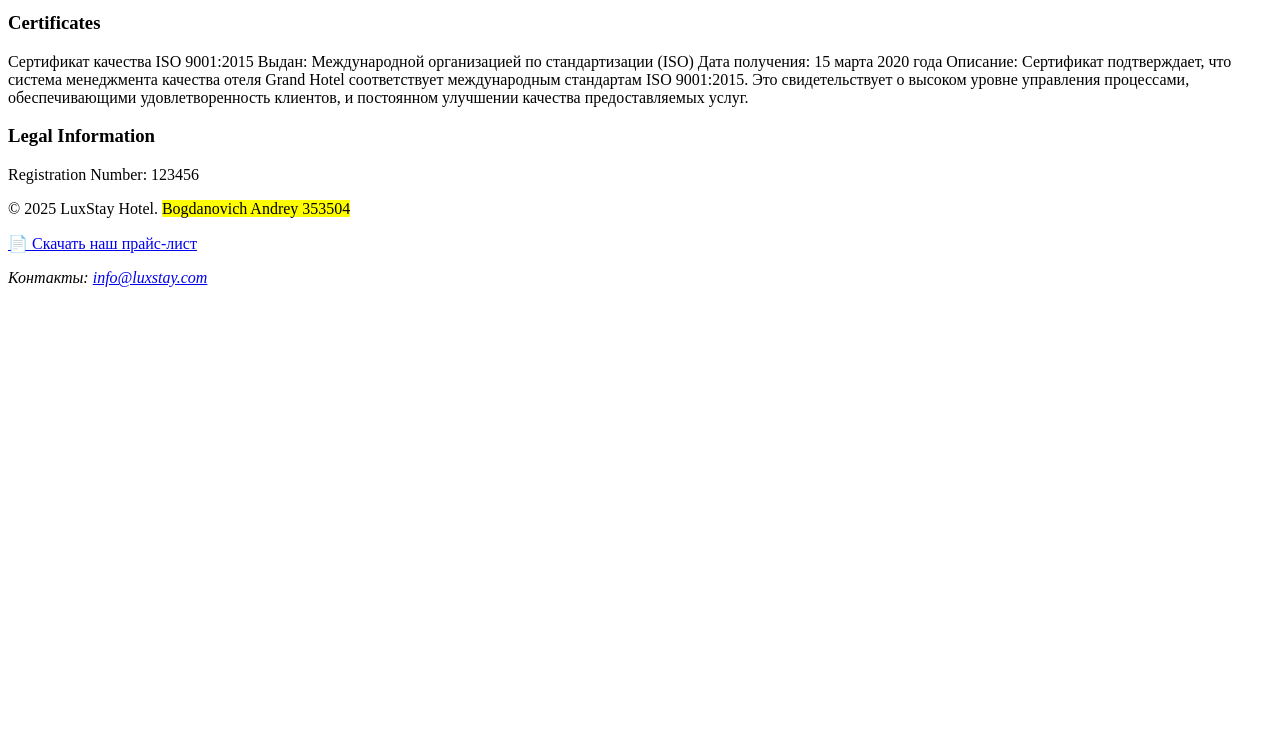
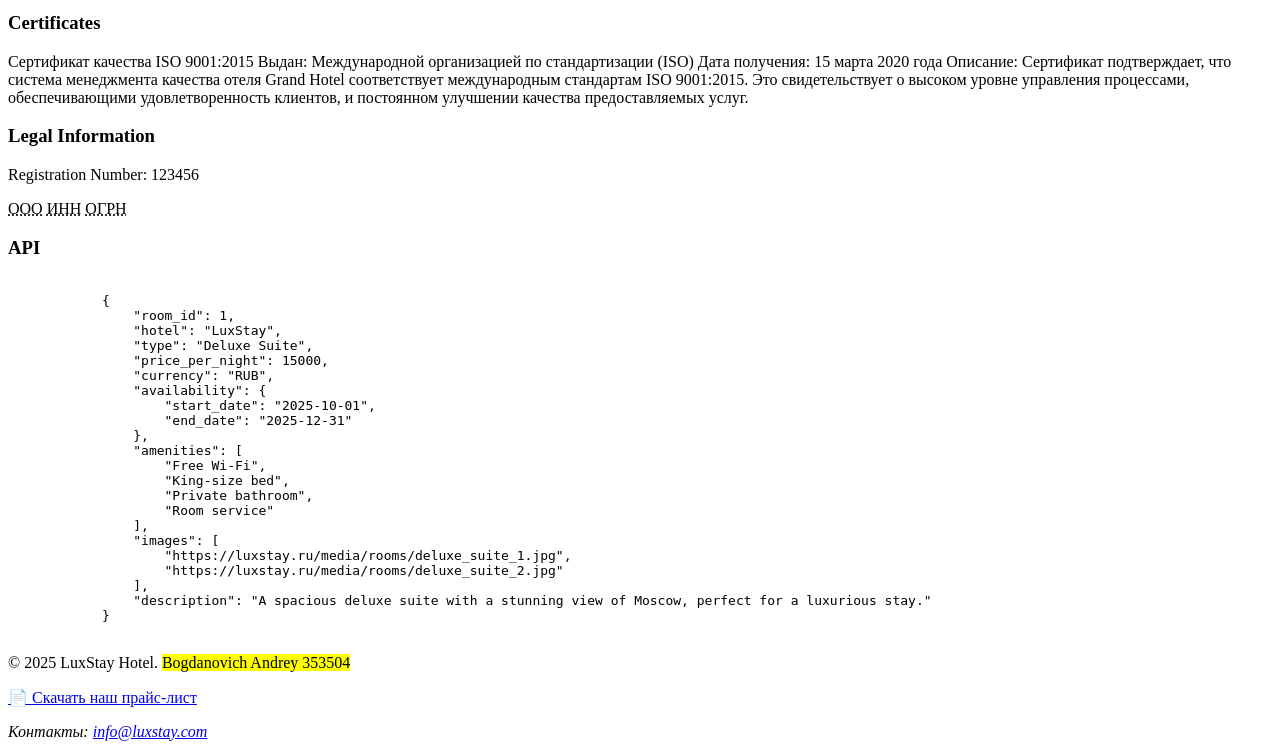
Before and after one commit to ahahaharu/hotel_reservation, a Django app: page /about/ in a window 1280 px wide. Shown: the part 1227-1976 px from the top of the page. Before the commit the page ends 1514 px from the top, so only its background shows below. Run offline with Django 5.2, Linux system fonts and the light colour scheme; data comes from the database, SQL or seed files in the repository; both versions use the stored data as it was after the commit.

Commit message:
aside added

```diff
--- a/hotel/templates/hotel/about.html
+++ b/hotel/templates/hotel/about.html
@@ -3,22 +3,45 @@
 {% block title %}About - Hotel{% endblock %}
 
 {% block content %}
-    <h2>About Our Hotel</h2>
+    <aside style="float: right;">
+        <nav>
+        <h3>Navigation</h3>
+        <ul>
+            <li><a href="#about">About Our Hotel</a></li>
+            {% if company_info.video_file %}
+            <li><a href="#video">Our Video</a></li>
+            {% endif %}
+            <li><a href="#history">Our History</a></li>
+            {% if company_info.certificates %}
+            <li><a href="#certificates">Certificates</a></li>
+            {% endif %}
+            {% if company_info.legal_info %}
+            <li><a href="#legal">Legal Information</a></li>
+            {% endif %}
+            <li><a href="#api">API</a></li>
+        </ul>
+        </nav>
+    </aside>
+
+    <div itemscope itemtype="http://schema.org/Hotel">
+        <h2 id="about">About Our Hotel</h2>
+        <meta itemprop="name" content="LuxStay">
+        <meta itemprop="description" content="A luxurious hotel offering top-notch services in Moscow.">
 
         {% if company_info %}
-        <h3>{{ company_info.name }}</h3>
-        <p>{{ company_info.description }}</p>
+            <h3 itemprop="name">{{ company_info.name }}</h3>
+            <p itemprop="description">{{ company_info.description }}</p>
 
             {% if company_info.logo %}
-            <img src="{{ company_info.logo.url }}" alt="{{ company_info.name }} Logo" style="max-width: 200px;">
+                <img src="{{ company_info.logo.url }}" alt="{{ company_info.name }} Logo" style="max-width: 200px;" itemprop="image">
             {% endif %}
 
             {% if company_info.foundation_year %}
-            <p><strong>Established:</strong> {{ company_info.foundation_year }}</p>
+                <p><strong>Established:</strong><span itemprop="foundingDate"> {{ company_info.foundation_year }} </span></p>
             {% endif %}
 
             {% if company_info.video_file %}
-            <h3>Our Video</h3>
+                <h3 id="video">Our Video</h3>
                 <video width="560" height="315" controls>
                     <source src="{{ company_info.video_file.url }}" type="video/mp4">
                     Your browser does not support the video tag.
@@ -33,20 +56,52 @@
                     {% endfor %}
                 </ul>
             {% elif company_info.history %}
-            <h3>Our History</h3>
+                <h3 id="history">Our History</h3>
                 <p>{{ company_info.history }}</p>
             {% endif %}
 
             {% if company_info.certificates %}
-            <h3>Certificates</h3>
+                <h3 id="certificates">Certificates</h3>
                 <p>{{ company_info.certificates }}</p>
             {% endif %}
 
             {% if company_info.legal_info %}
-            <h3>Legal Information</h3>
+                <h3 id="legal">Legal Information</h3>
                 <p>{{ company_info.legal_info }}</p>
+                <abbr title='Общество с ограниченной ответственностью'>ООО</abbr>
+                <abbr title='Идентификационный номер налогоплательщика'>ИНН</abbr>
+                <abbr title='Основной государственный регистрационный номер'>ОГРН</abbr>
             {% endif %}
         {% else %}
             <p>Company information not available.</p>
         {% endif %}
+
+        <h3 id="api">API</h3>
+        <pre><code class="language-json">
+            {
+                "room_id": 1,
+                "hotel": "LuxStay",
+                "type": "Deluxe Suite",
+                "price_per_night": 15000,
+                "currency": "RUB",
+                "availability": {
+                    "start_date": "2025-10-01",
+                    "end_date": "2025-12-31"
+                },
+                "amenities": [
+                    "Free Wi-Fi",
+                    "King-size bed",
+                    "Private bathroom",
+                    "Room service"
+                ],
+                "images": [
+                    "https://luxstay.ru/media/rooms/deluxe_suite_1.jpg",
+                    "https://luxstay.ru/media/rooms/deluxe_suite_2.jpg"
+                ],
+                "description": "A spacious deluxe suite with a stunning view of Moscow, perfect for a luxurious stay."
+            }
+        </code></pre>
+    </div>
+
+
 {% endblock %}
```
Also changed, not shown: hotel/templates/hotel/home.html (+8 -15 lines), db.sqlite3. Lines whose indentation alone changed are shown as unchanged.
